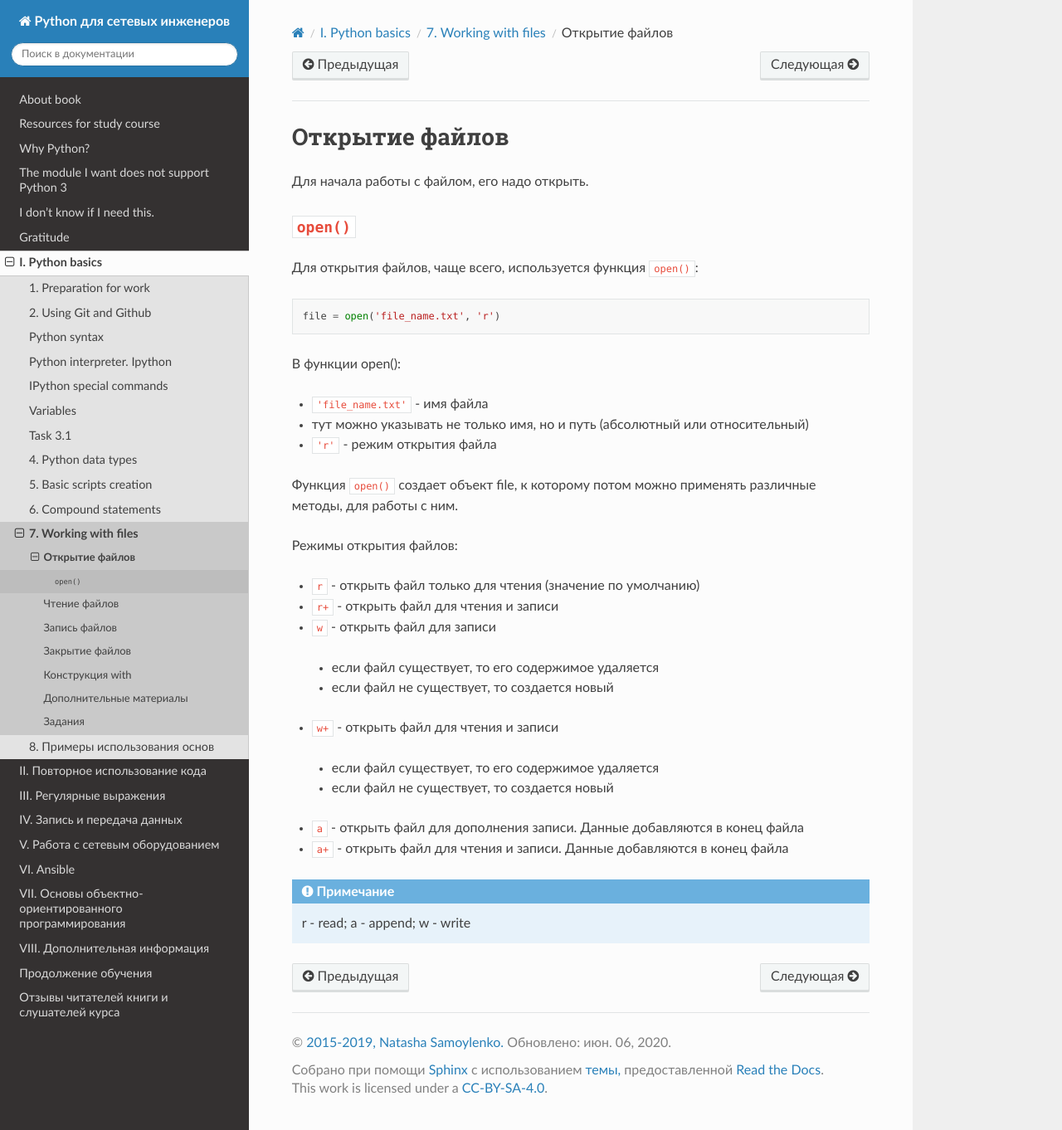
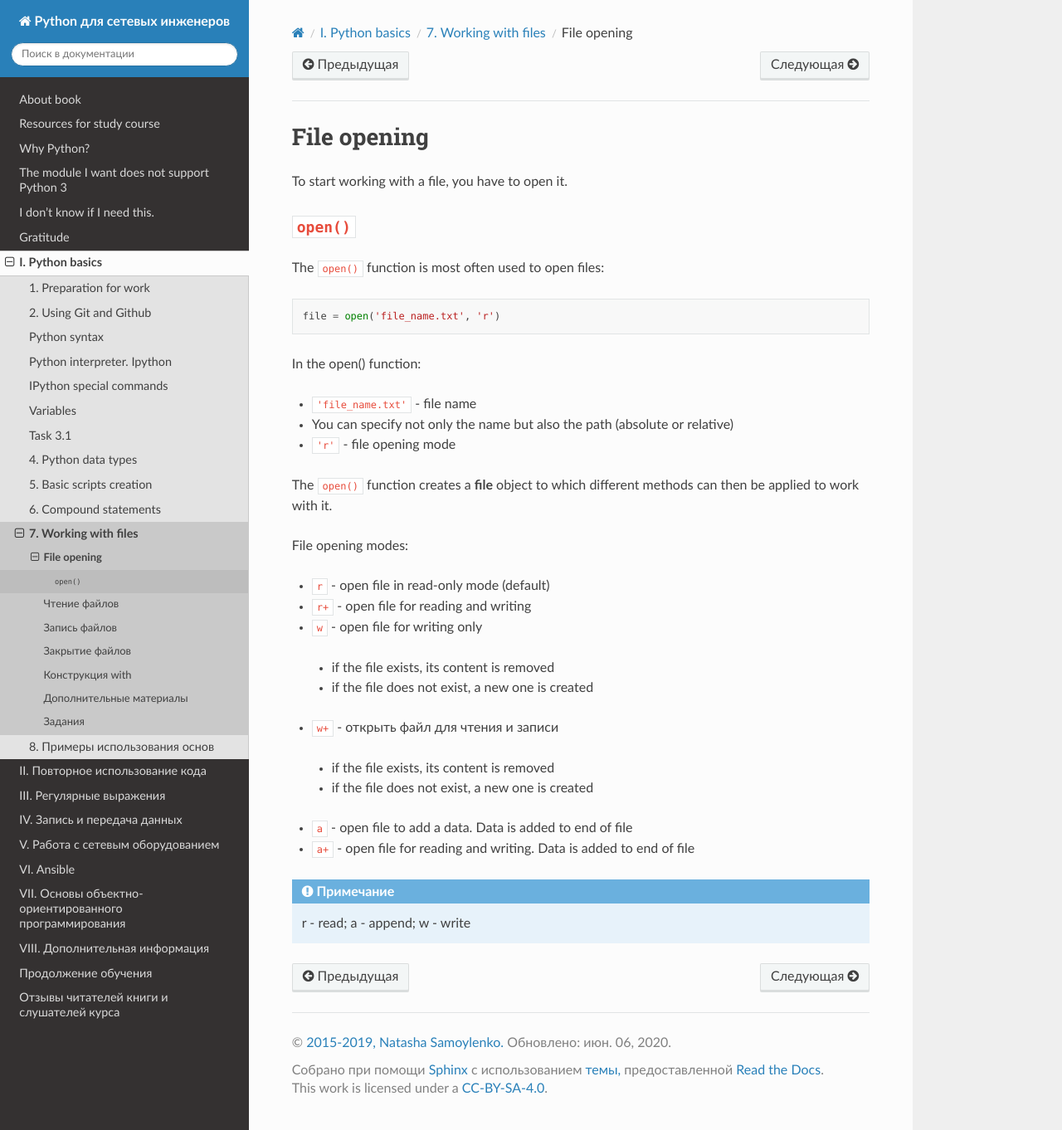
Before and after one commit to Aidar5/nattoeng, a Sphinx documentation site: the page built from docs/source/book/07_files/1_open.rst, in a window 1280 px wide and 1362 px high. Shown: the whole window at 83% size. Built offline with Sphinx 7.4.7 and the Read the Docs theme 2.0.0, drawn with Linux system fonts in a browser that asks for light colours; pages that are not in the unit, such as notebooks, are missing from menus.

Commit message:
Update 1_open.rst

```diff
--- a/docs/source/book/07_files/1_open.rst
+++ b/docs/source/book/07_files/1_open.rst
@@ -1,43 +1,40 @@
-Открытие файлов
+File opening
 ---------------
 
-Для начала работы с файлом, его надо открыть.
+To start working with a file, you have to open it.
 
 ``open()``
 ^^^^^^^^^^
 
-Для открытия файлов, чаще всего, используется функция ``open()``:
+The ``open()`` function is most often used to open files:
 
 .. code:: python
 
     file = open('file_name.txt', 'r')
 
-В функции open():
+In the open() function:
 
--  ``'file_name.txt'`` - имя файла
--  тут можно указывать не только имя, но и путь (абсолютный или относительный)
--  ``'r'`` - режим открытия файла
+-  ``'file_name.txt'`` - file name
+-  You can specify not only the name but also the path (absolute or relative)
+-  ``'r'`` - file opening mode
 
-Функция ``open()`` создает объект file, к которому потом можно применять
-различные методы, для работы с ним.
+The ``open()`` function creates a **file** object to which different methods can then be applied to work with it.
 
-Режимы открытия файлов:
+File opening modes:
 
-*  ``r`` - открыть файл только для чтения (значение по умолчанию)
-*  ``r+`` - открыть файл для чтения и записи
-*  ``w`` - открыть файл для записи
+*  ``r`` - open file in read-only mode (default)
+*  ``r+`` - open file for reading and writing
+*  ``w`` - open file for writing only
 
-  *  если файл существует, то его содержимое удаляется
-  *  если файл не существует, то создается новый
+  *  if the file exists, its content is removed
+  *  if the file does not exist, a new one is created
 
 *  ``w+`` - открыть файл для чтения и записи
-  *  если файл существует, то его содержимое удаляется
-  *  если файл не существует, то создается новый
+  *  if the file exists, its content is removed
+  *  if the file does not exist, a new one is created
 
-*  ``a`` - открыть файл для дополнения записи. Данные добавляются в
-   конец файла
-*  ``a+`` - открыть файл для чтения и записи. Данные добавляются в конец
-   файла
+*  ``a`` - open  file to add a data. Data is added to end of file
+*  ``a+`` - open file for reading and writing. Data is added to end of file
 
 .. note::
     r - read; a - append; w - write
```
